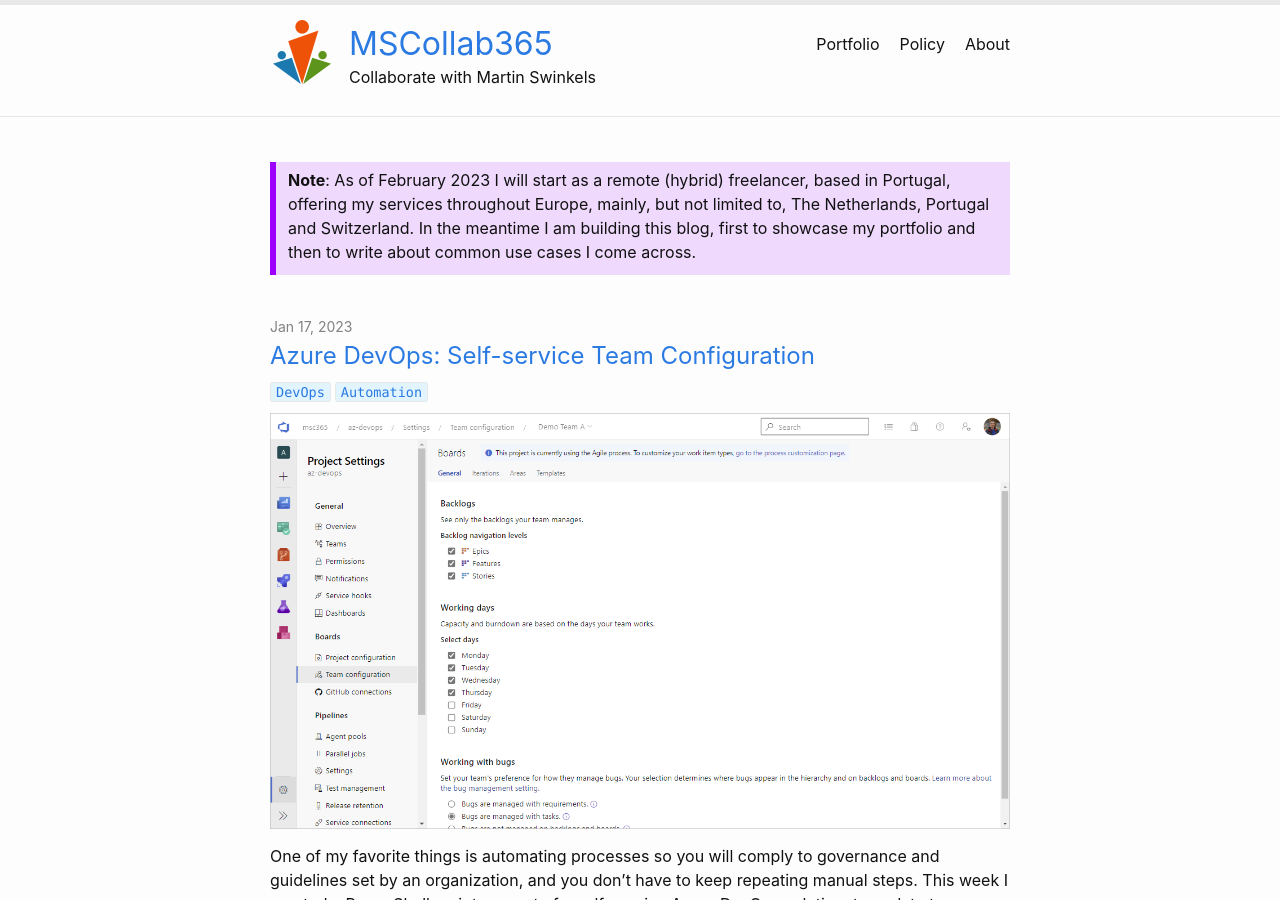
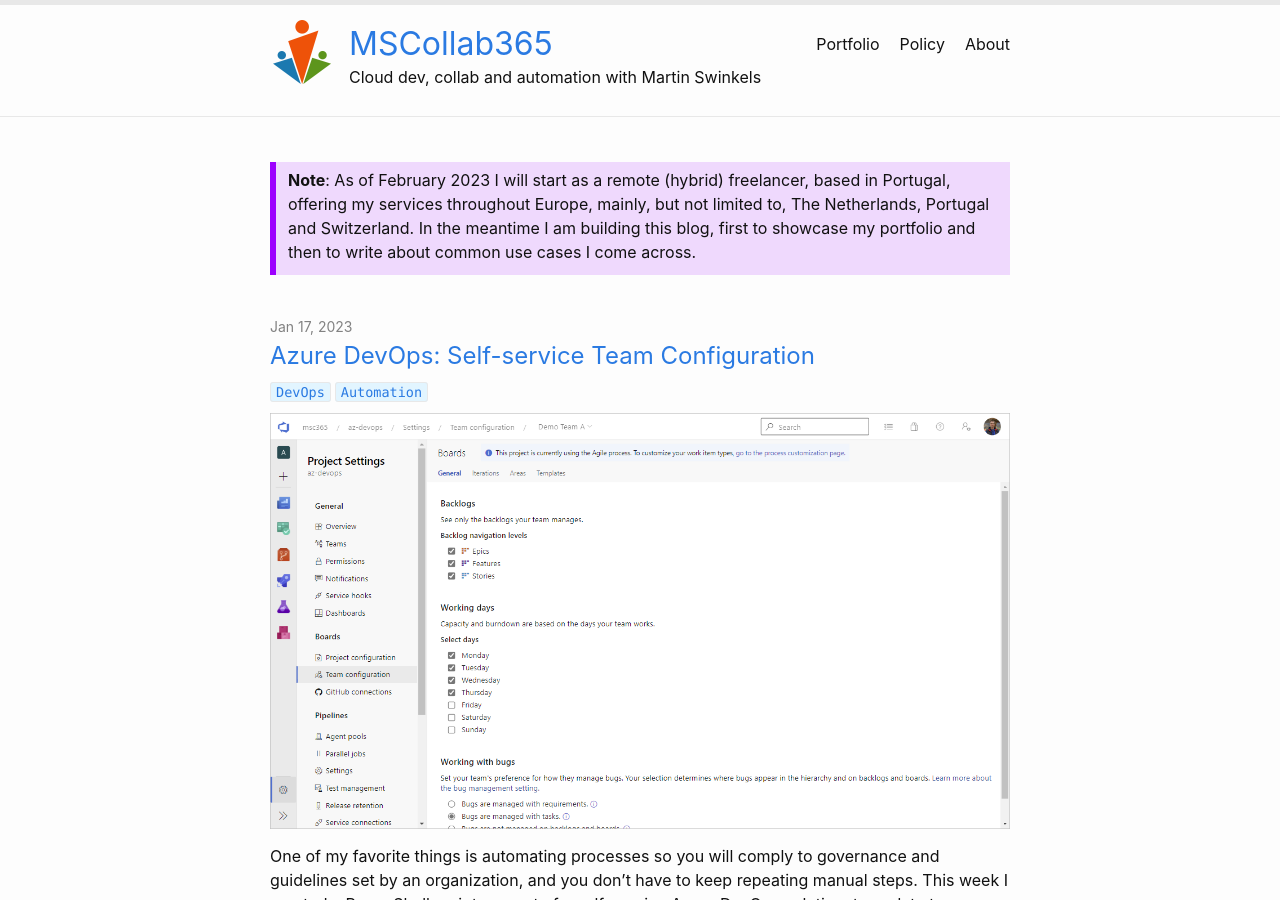
Before and after one commit to msc365/msc365.github.io, a Jekyll site: the page built from index.html, in a window 1280 px wide and 900 px high. Built offline with Jekyll 4.4.1, drawn with Linux system fonts in a browser that asks for light colours; the list of posts is cut into pages by our own code.

Commit message:
Update _config.yml

```diff
--- a/_config.yml
+++ b/_config.yml
@@ -8,7 +8,7 @@
 url: https://msc365.eu/
 
 name: MSCollab365
-subtitle: Collaborate with Martin Swinkels
+subtitle: Cloud dev, collab and automation with Martin Swinkels
 logo: https://msc365.eu/assets/img/msc365-256.png
 
 show_excerpts: true # set to false to hide excerpts on the homepage
```
